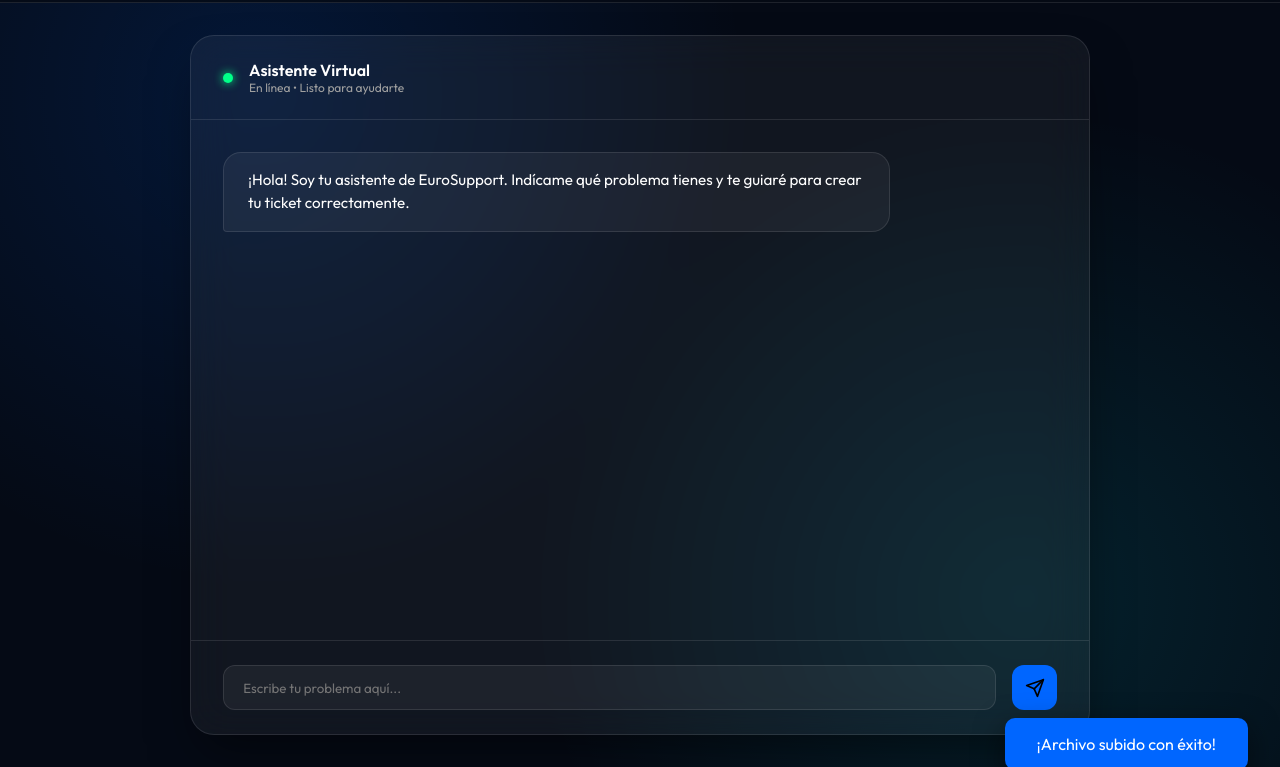
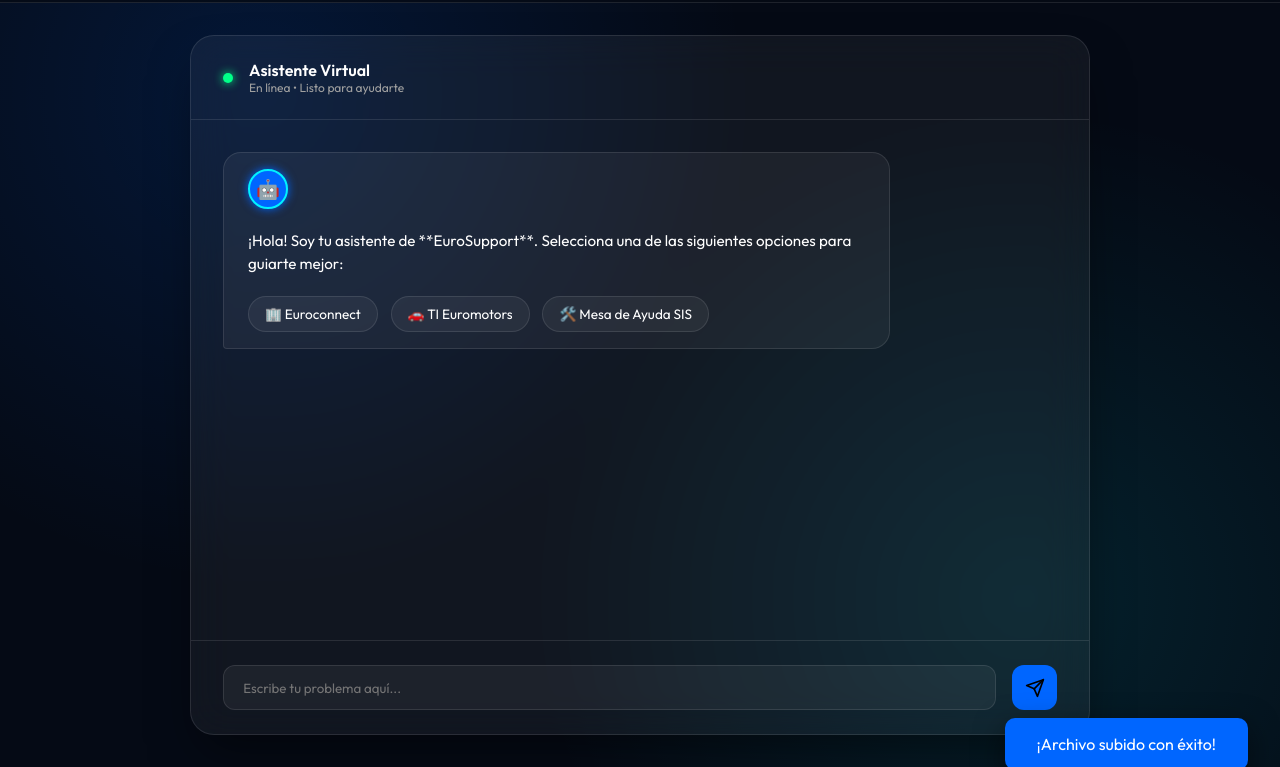
Before and after one commit to freedesk-cyb/eurosupport-chatbot, a website: page vercel-deploy/index.html in a window 1280 px wide. Shown: the part 76-843 px from the top of the page. Drawn offline with Linux system fonts and the light colour scheme.

Commit message:
Add files via upload

```diff
--- a/vercel-deploy/index.html
+++ b/vercel-deploy/index.html
@@ -174,6 +174,50 @@
             background: var(--glass);
             border: 1px solid var(--glass-border);
             border-bottom-left-radius: 4px;
+            display: flex;
+            flex-direction: column;
+            gap: 0.8rem;
+        }
+
+        .bot-avatar {
+            width: 40px;
+            height: 40px;
+            background: var(--primary);
+            border-radius: 50%;
+            display: flex;
+            justify-content: center;
+            align-items: center;
+            font-size: 1.2rem;
+            margin-bottom: 0.5rem;
+            border: 2px solid var(--accent);
+            box-shadow: 0 0 10px var(--primary);
+        }
+
+        .options-container {
+            display: flex;
+            flex-wrap: wrap;
+            gap: 0.8rem;
+            margin-top: 0.5rem;
+        }
+
+        .option-btn {
+            background: rgba(255, 255, 255, 0.05);
+            border: 1px solid var(--glass-border);
+            border-radius: 20px;
+            padding: 0.5rem 1rem;
+            color: var(--text);
+            cursor: pointer;
+            font-size: 0.85rem;
+            transition: 0.3s;
+            display: flex;
+            align-items: center;
+            gap: 0.5rem;
+        }
+
+        .option-btn:hover {
+            background: var(--primary);
+            border-color: var(--accent);
+            transform: translateY(-2px);
         }
 
         .message.user {
@@ -333,7 +377,13 @@
             </div>
             <div class="chat-messages" id="chat-messages">
                 <div class="message bot">
-                    ¡Hola! Soy tu asistente de EuroSupport. Indícame qué problema tienes y te guiaré para crear tu ticket correctamente.
+                    <div class="bot-avatar">🤖</div>
+                    <div>¡Hola! Soy tu asistente de **EuroSupport**. Selecciona una de las siguientes opciones para guiarte mejor:</div>
+                    <div class="options-container">
+                        <button class="option-btn" onclick="selectOption('Euroconnect')">🏢 Euroconnect</button>
+                        <button class="option-btn" onclick="selectOption('TI Euromotors')">🚗 TI Euromotors</button>
+                        <button class="option-btn" onclick="selectOption('Mesa de Ayuda SIS')">🛠️ Mesa de Ayuda SIS</button>
+                    </div>
                 </div>
             </div>
             <div class="chat-input-area">
@@ -438,11 +488,41 @@
             }
         }
 
+        async function selectOption(option) {
+            addMessage(option, 'user');
+
+            let reply = "";
+            if (option === 'Euroconnect') {
+                reply = "Has seleccionado **Euroconnect**. ¿En qué podemos ayudarte con los servicios de logística y transporte?";
+            } else if (option === 'TI Euromotors') {
+                reply = "Has seleccionado **TI Euromotors**. Por favor, indícanos tu problema técnico relacionado con automoción.";
+            } else if (option === 'Mesa de Ayuda SIS') {
+                reply = "Has seleccionado **Mesa de Ayuda SIS**. ¿Tienes algún problema con el sistema interno o reportes de usuario?";
+            }
+
+            setTimeout(() => {
+                addMessage(reply, 'bot');
+            }, 500);
+        }
+
         function addMessage(text, sender) {
             const container = document.getElementById('chat-messages');
             const msgDiv = document.createElement('div');
             msgDiv.className = `message ${sender}`;
-            msgDiv.innerText = text;
+
+            if (sender === 'bot') {
+                const avatar = document.createElement('div');
+                avatar.className = 'bot-avatar';
+                avatar.innerText = '🤖';
+                msgDiv.appendChild(avatar);
+
+                const textDiv = document.createElement('div');
+                textDiv.innerHTML = text.replace(/\*\*(.*?)\*\*/g, '<strong>$1</strong>');
+                msgDiv.appendChild(textDiv);
+            } else {
+                msgDiv.innerText = text;
+            }
+
             container.appendChild(msgDiv);
             container.scrollTop = container.scrollHeight;
         }
```
